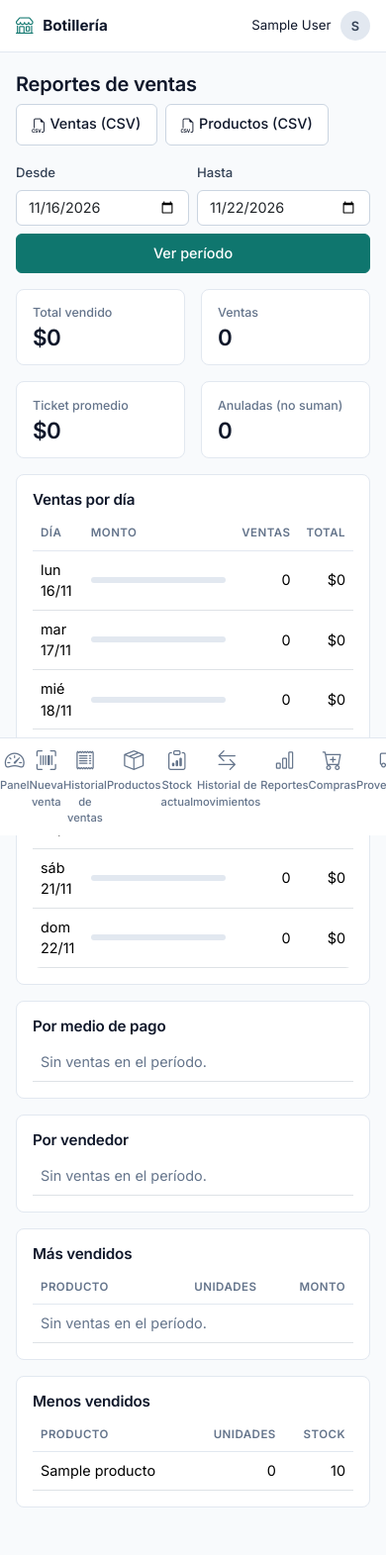
After one commit to Angel-Asto/backend-inventario-botilleria, a Django app: page /reportes/ in a window 390 px wide. The commit adds this page. Shown: the whole page at 99% size. Run offline with Django 5.2, Linux system fonts and the light colour scheme; a user stored in the database is signed in; tables that the repository leaves empty hold one stand-in row (values such as "Sample post"); parts of the project's set-up code (start-up, migrations or seed data) failed here and were passed over.

Commit message:
feat: reportes de ventas y productos con exportación a CSV

```diff
--- a/config/urls.py
+++ b/config/urls.py
@@ -8,4 +8,5 @@ urlpatterns = [
     path('compras/', include('compras.urls')),
     path('inventario/', include('inventario.urls')),
     path('ventas/', include('ventas.urls')),
+    path('reportes/', include('reportes.urls')),
 ]
--- /dev/null
+++ b/reportes/urls.py
@@ -0,0 +1,11 @@
+from django.urls import path
+
+from . import views
+
+app_name = 'reportes'
+
+urlpatterns = [
+    path('', views.ReporteVentasView.as_view(), name='ventas'),
+    path('ventas.csv', views.VentasCsvView.as_view(), name='ventas_csv'),
+    path('productos.csv', views.ProductosCsvView.as_view(), name='productos_csv'),
+]
--- a/reportes/views.py
+++ b/reportes/views.py
@@ -1,3 +1,117 @@
-from django.shortcuts import render
+import csv
+from datetime import date, timedelta
 
-# Create your views here.
+from django.db.models import Count, F, Q, Sum
+from django.db.models.functions import Coalesce
+from django.http import HttpResponse
+from django.utils import timezone
+from django.views import View
+from django.views.generic import TemplateView
+
+from productos.models import Producto
+from usuarios.views import AdminRequeridoMixin
+from ventas.models import Venta
+
+MAX_DIAS = 366
+
+
+def rango_fechas(request):
+    """Lee ?desde=AAAA-MM-DD&hasta=AAAA-MM-DD. Por defecto, los últimos 7 días. Ignora fechas inválidas."""
+    hoy = timezone.localdate()
+
+    def leer(nombre, defecto):
+        try:
+            return date.fromisoformat(request.GET.get(nombre, ''))
+        except ValueError:
+            return defecto
+
+    hasta = leer('hasta', hoy)
+    desde = leer('desde', hasta - timedelta(days=6))
+    if desde > hasta:
+        desde, hasta = hasta, desde
+    if (hasta - desde).days >= MAX_DIAS:
+        desde = hasta - timedelta(days=MAX_DIAS - 1)
+    return desde, hasta
+
+
+def ranking_productos(desde, hasta):
+    """Unidades y monto vendidos por producto en el período (solo ventas completadas)."""
+    filtro = Q(detalles_venta__venta__estado=Venta.Estado.COMPLETADA,
+               detalles_venta__venta__fecha__range=(desde, hasta))
+    return Producto.objects.select_related('categoria').annotate(
+        unidades=Coalesce(Sum('detalles_venta__cantidad', filter=filtro), 0),
+        monto=Coalesce(Sum(F('detalles_venta__cantidad') * F('detalles_venta__precio_unitario'), filter=filtro), 0),
+    )
+
+
+class ReporteVentasView(AdminRequeridoMixin, TemplateView):
+    """Ventas por período, por medio de pago y por vendedor; productos más y menos vendidos."""
+    template_name = 'reportes/ventas.html'
+
+    def get_context_data(self, **kwargs):
+        ctx = super().get_context_data(**kwargs)
+        desde, hasta = rango_fechas(self.request)
+        ventas = Venta.objects.filter(fecha__range=(desde, hasta))
+        completadas = ventas.filter(estado=Venta.Estado.COMPLETADA)
+        resumen = completadas.aggregate(total=Sum('total'), cantidad=Count('id'))
+        total, cantidad = resumen['total'] or 0, resumen['cantidad']
+
+        por_fecha = {f['fecha']: f for f in completadas.values('fecha').annotate(total=Sum('total'), cantidad=Count('id'))}
+        dias = [{'fecha': desde + timedelta(days=i), 'total': por_fecha.get(desde + timedelta(days=i), {}).get('total', 0),
+                 'cantidad': por_fecha.get(desde + timedelta(days=i), {}).get('cantidad', 0)}
+                for i in range((hasta - desde).days + 1)]
+        maximo = max([d['total'] for d in dias] + [1])
+        for d in dias:
+            d['porcentaje'] = round(d['total'] * 100 / maximo)
+
+        ranking = ranking_productos(desde, hasta)
+        medios = dict(Venta.MedioPago.choices)
+        ctx.update({
+            'desde': desde, 'hasta': hasta,
+            'total': total, 'cantidad': cantidad, 'ticket_promedio': total // cantidad if cantidad else 0,
+            'anuladas': ventas.filter(estado=Venta.Estado.ANULADA).count(),
+            'dias': dias,
+            'por_medio': [dict(m, nombre=medios.get(m['medio_pago'], m['medio_pago']))
+                          for m in completadas.values('medio_pago').annotate(total=Sum('total'), cantidad=Count('id')).order_by('-total')],
+            'por_vendedor': completadas.values('usuario__username').annotate(total=Sum('total'), cantidad=Count('id')).order_by('-total'),
+            'mas_vendidos': ranking.filter(unidades__gt=0).order_by('-unidades', 'nombre')[:10],
+            'menos_vendidos': ranking.filter(activo=True).order_by('unidades', 'nombre')[:10],
+            'qs': f'desde={desde.isoformat()}&hasta={hasta.isoformat()}',
+        })
+        return ctx
+
+
+def _celda(valor):
+    """Evita la inyección de fórmulas al abrir el CSV en Excel (texto que empieza con = + - @)."""
+    texto = str(valor)
+    return "'" + texto if texto[:1] in ('=', '+', '-', '@', '\t', '\r') else texto
+
+
+def _respuesta_csv(nombre, encabezado, filas):
+    resp = HttpResponse(content_type='text/csv; charset=utf-8')
+    resp['Content-Disposition'] = f'attachment; filename="{nombre}"'
+    resp.write('﻿')  # BOM: Excel reconoce los tildes
+    w = csv.writer(resp, delimiter=';')  # Excel en español usa punto y coma
+    w.writerow(encabezado)
+    for fila in filas:
+        w.writerow([_celda(v) if isinstance(v, str) else v for v in fila])
+    return resp
+
+
+class VentasCsvView(AdminRequeridoMixin, View):
+    def get(self, request):
+        desde, hasta = rango_fechas(request)
+        ventas = Venta.objects.filter(fecha__range=(desde, hasta)).select_related('usuario').order_by('creada_en')
+        filas = ((v.pk, timezone.localtime(v.creada_en).strftime('%d-%m-%Y %H:%M'), v.usuario.username,
+                  v.get_medio_pago_display(), v.total, v.get_estado_display()) for v in ventas)
+        return _respuesta_csv(f'ventas_{desde}_{hasta}.csv',
+                              ['N°', 'Fecha y hora', 'Vendedor', 'Medio de pago', 'Total', 'Estado'], filas)
+
+
+class ProductosCsvView(AdminRequeridoMixin, View):
+    def get(self, request):
+        desde, hasta = rango_fechas(request)
+        ranking = ranking_productos(desde, hasta).order_by('-unidades', 'nombre')
+        filas = ((p.codigo_barras, p.nombre, p.categoria.nombre, p.unidades, p.monto, p.stock) for p in ranking)
+        return _respuesta_csv(f'productos_vendidos_{desde}_{hasta}.csv',
+                              ['Código', 'Producto', 'Categoría', 'Unidades vendidas', 'Monto', 'Stock actual'], filas)
--- a/templates/base.html
+++ b/templates/base.html
@@ -33,6 +33,7 @@
 
     {% if user.es_admin %}
     <div class="grp">Administración</div>
+    <a class="m" href="{% url 'reportes:ventas' %}"><i class="bi bi-bar-chart"></i><span>Reportes</span></a>
     <a class="m" href="{% url 'compras:compra_lista' %}"><i class="bi bi-cart-plus"></i><span>Compras</span></a>
     <a class="m" href="{% url 'compras:proveedor_lista' %}"><i class="bi bi-truck"></i><span>Proveedores</span></a>
     <a class="m" href="{% url 'usuarios:lista' %}"><i class="bi bi-people"></i><span>Usuarios</span></a>
--- /dev/null
+++ b/templates/reportes/ventas.html
@@ -0,0 +1,78 @@
+{% extends 'base.html' %}
+{% load formato %}
+{% block titulo %}Reportes | Botillería{% endblock %}
+{% block contenido %}
+<div class="d-flex flex-wrap justify-content-between align-items-center gap-2 mb-3">
+  <h1 class="h3 m-0">Reportes de ventas</h1>
+  <div class="d-flex gap-2">
+    <a class="btn btn-outline-secondary btn-sm" href="{% url 'reportes:ventas_csv' %}?{{ qs }}"><i class="bi bi-filetype-csv" aria-hidden="true"></i> Ventas (CSV)</a>
+    <a class="btn btn-outline-secondary btn-sm" href="{% url 'reportes:productos_csv' %}?{{ qs }}"><i class="bi bi-filetype-csv" aria-hidden="true"></i> Productos (CSV)</a>
+  </div>
+</div>
+
+<form class="row g-2 align-items-end mb-3" method="get">
+  <div class="col-6 col-md-3"><label class="form-label" for="desde">Desde</label>
+    <input class="form-control" type="date" id="desde" name="desde" value="{{ desde|date:'Y-m-d' }}"></div>
+  <div class="col-6 col-md-3"><label class="form-label" for="hasta">Hasta</label>
+    <input class="form-control" type="date" id="hasta" name="hasta" value="{{ hasta|date:'Y-m-d' }}"></div>
+  <div class="col-md-2"><button class="btn btn-acc w-100">Ver período</button></div>
+</form>
+
+<div class="row g-3 mb-3">
+  <div class="col-6 col-lg-3"><div class="kpi"><div><span class="v">{{ total|pesos }}</span><span class="l">Total vendido</span></div></div></div>
+  <div class="col-6 col-lg-3"><div class="kpi"><div><span class="v">{{ cantidad }}</span><span class="l">Ventas</span></div></div></div>
+  <div class="col-6 col-lg-3"><div class="kpi"><div><span class="v">{{ ticket_promedio|pesos }}</span><span class="l">Ticket promedio</span></div></div></div>
+  <div class="col-6 col-lg-3"><div class="kpi"><div><span class="v">{{ anuladas }}</span><span class="l">Anuladas (no suman)</span></div></div></div>
+</div>
+
+<div class="card card-body mb-3">
+  <h2 class="h5">Ventas por día</h2>
+  <div class="table-responsive border-0"><table class="table align-middle">
+    <thead><tr><th>Día</th><th class="w-50">Monto</th><th class="text-end">Ventas</th><th class="text-end">Total</th></tr></thead>
+    <tbody>
+    {% for d in dias %}
+      <tr>
+        <td>{{ d.fecha|date:"D d/m" }}</td>
+        <td><div class="progress" role="img" aria-label="{{ d.porcentaje }}% del mejor día"><div class="progress-bar" style="width: {{ d.porcentaje }}%; background: var(--acc)"></div></div></td>
+        <td class="text-end">{{ d.cantidad }}</td>
+        <td class="text-end">{{ d.total|pesos }}</td>
+      </tr>
+    {% endfor %}
+    </tbody>
+  </table></div>
+</div>
+
+<div class="row g-3 mb-3">
+  <div class="col-md-6"><div class="card card-body h-100">
+    <h2 class="h5">Por medio de pago</h2>
+    <table class="table"><tbody>
+      {% for m in por_medio %}<tr><td>{{ m.nombre }}</td><td class="text-end">{{ m.cantidad }}</td><td class="text-end">{{ m.total|pesos }}</td></tr>
+      {% empty %}<tr><td class="text-muted">Sin ventas en el período.</td></tr>{% endfor %}
+    </tbody></table>
+  </div></div>
+  <div class="col-md-6"><div class="card card-body h-100">
+    <h2 class="h5">Por vendedor</h2>
+    <table class="table"><tbody>
+      {% for v in por_vendedor %}<tr><td>{{ v.usuario__username }}</td><td class="text-end">{{ v.cantidad }}</td><td class="text-end">{{ v.total|pesos }}</td></tr>
+      {% empty %}<tr><td class="text-muted">Sin ventas en el período.</td></tr>{% endfor %}
+    </tbody></table>
+  </div></div>
+</div>
+
+<div class="row g-3">
+  <div class="col-md-6"><div class="card card-body h-100">
+    <h2 class="h5">Más vendidos</h2>
+    <table class="table"><thead><tr><th>Producto</th><th class="text-end">Unidades</th><th class="text-end">Monto</th></tr></thead><tbody>
+      {% for p in mas_vendidos %}<tr><td>{{ p.nombre }}</td><td class="text-end">{{ p.unidades }}</td><td class="text-end">{{ p.monto|pesos }}</td></tr>
+      {% empty %}<tr><td colspan="3" class="text-muted">Sin ventas en el período.</td></tr>{% endfor %}
+    </tbody></table>
+  </div></div>
+  <div class="col-md-6"><div class="card card-body h-100">
+    <h2 class="h5">Menos vendidos</h2>
+    <table class="table"><thead><tr><th>Producto</th><th class="text-end">Unidades</th><th class="text-end">Stock</th></tr></thead><tbody>
+      {% for p in menos_vendidos %}<tr><td>{{ p.nombre }}</td><td class="text-end">{{ p.unidades }}</td><td class="text-end">{{ p.stock }}</td></tr>
+      {% empty %}<tr><td colspan="3" class="text-muted">No hay productos activos.</td></tr>{% endfor %}
+    </tbody></table>
+  </div></div>
+</div>
+{% endblock %}
--- a/templates/usuarios/inicio.html
+++ b/templates/usuarios/inicio.html
@@ -30,6 +30,7 @@
   <a class="btn btn-acc" href="{% url 'ventas:caja' %}"><i class="bi bi-upc-scan" aria-hidden="true"></i> Nueva venta</a>
   {% if user.es_admin %}
   <a class="btn btn-outline-secondary" href="{% url 'compras:compra_crear' %}"><i class="bi bi-cart-plus" aria-hidden="true"></i> Registrar compra</a>
+  <a class="btn btn-outline-secondary" href="{% url 'reportes:ventas' %}"><i class="bi bi-bar-chart" aria-hidden="true"></i> Reportes</a>
   {% endif %}
 </div>
 
```
Also changed, not shown: reportes/tests.py (+73 -1 lines).
